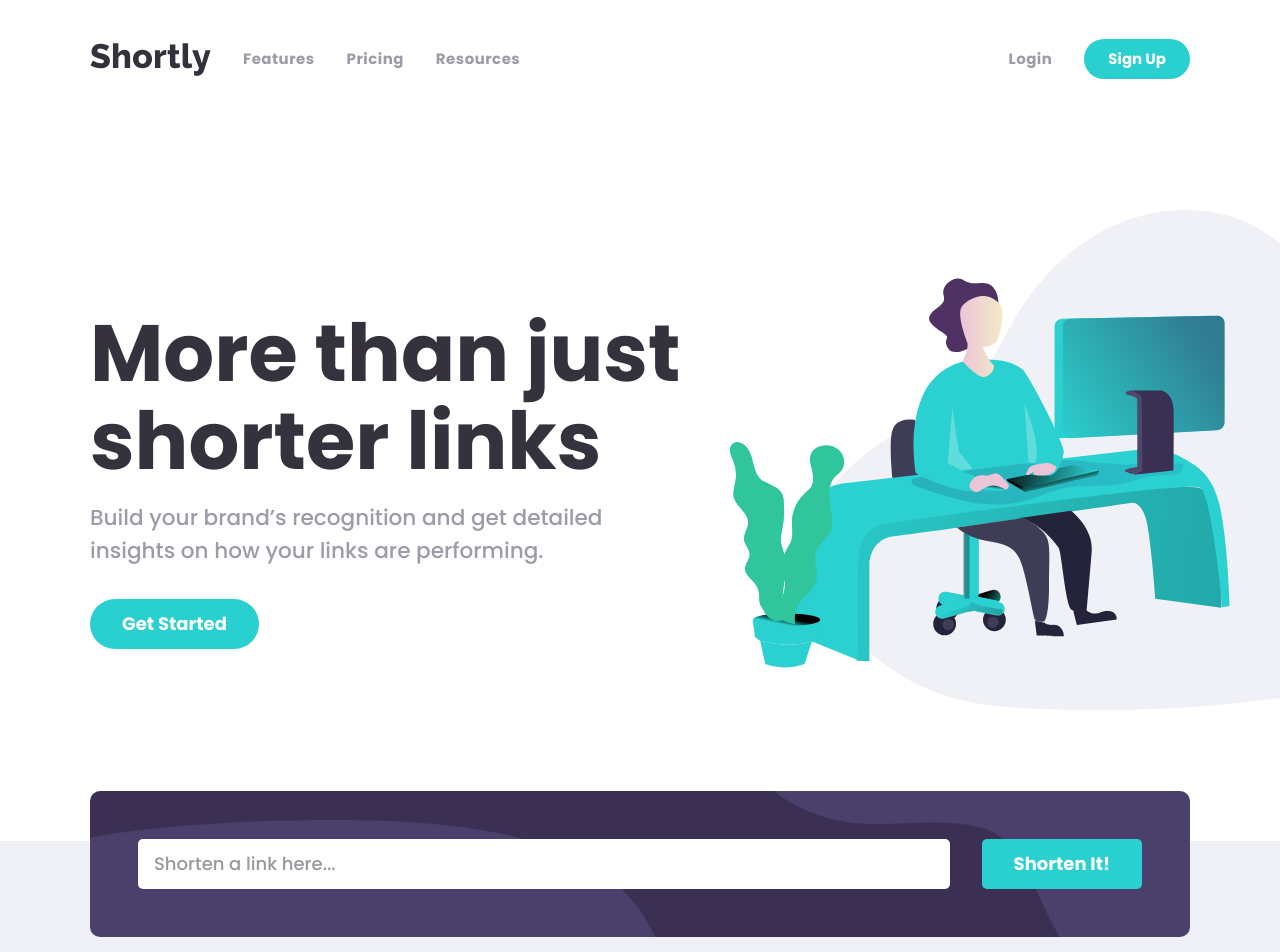
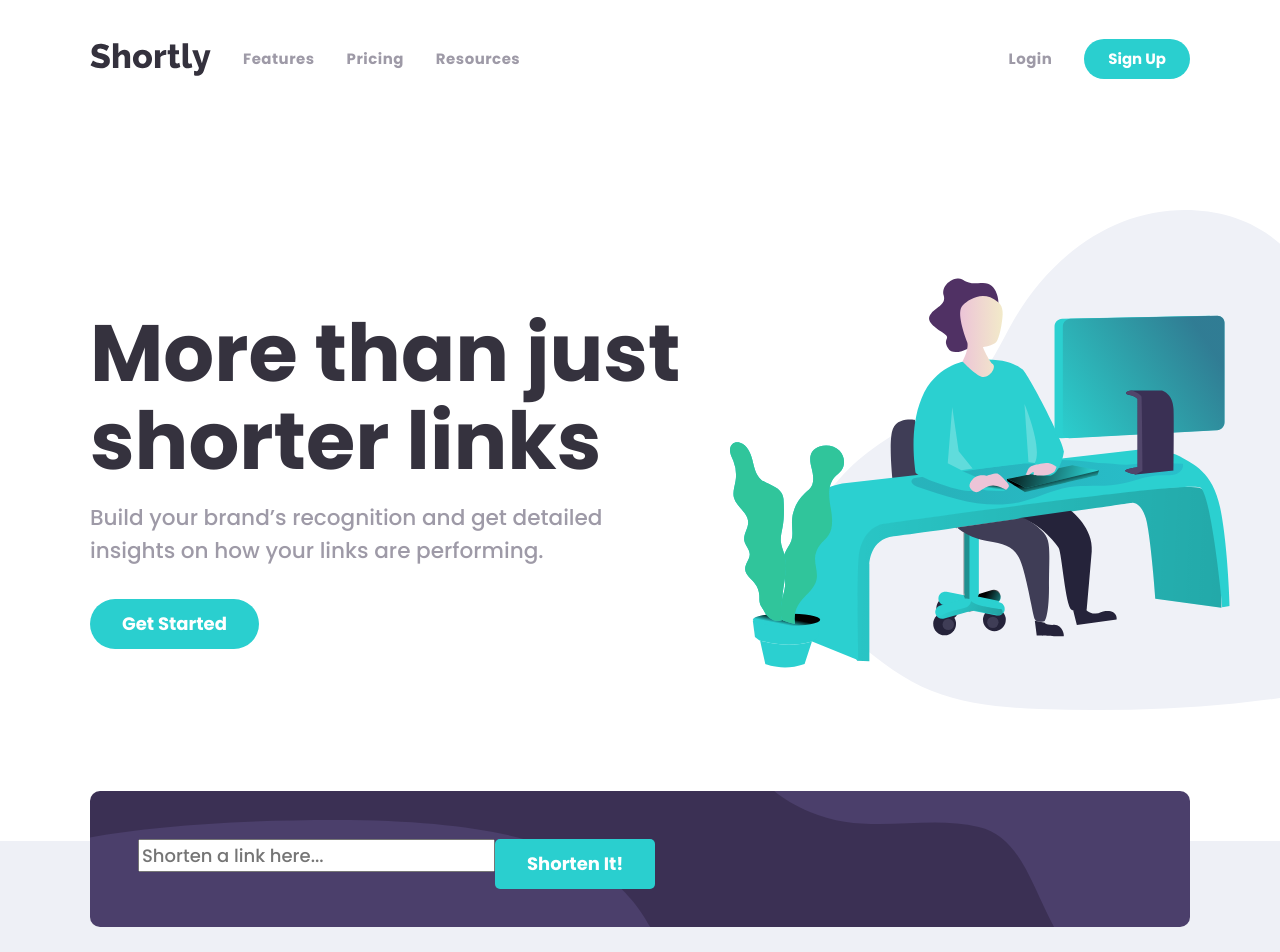
Before and after one commit to msunji/url-shortener, a React (Create React App) app: page / in a window 1280 px wide. Shown: the top 952 px of the page. Built offline with nearby package versions, Linux system fonts and the light colour scheme.

Commit message:
Add bottom margin to link list items, add error message styling

```diff
--- a/src/styles/components/Shortener.scss
+++ b/src/styles/components/Shortener.scss
@@ -7,26 +7,45 @@
   &__container {
     width: 100%;
     background: vars.$violet100 url('../../assets/img/bg-shorten-mobile.svg') no-repeat top right;
-    padding: vars.$padding-m;
+    padding: vars.$padding-m vars.$padding-m calc(vars.$padding-m - 10px) vars.$padding-m;
     border-radius: 10px;
 
     form {
       width: 100%;
       display: flex;
       flex-direction: column;
-      input {
-        outline: none;
+
+      .form__input {
         width: 100%;
-        border: none;
+        margin-bottom: 10px;
         flex: 1;
-        padding: calc(vars.$padding-s/1.4) vars.$padding-s;
-        border-radius: 5px;
-        margin-bottom: 10px;
-        color: vars.$blue-desat;
 
-        &::placeholder {
+        input {
+          outline: none;
+          border: none;
+          width: 100%;
+          padding: calc(vars.$padding-s/1.4) vars.$padding-s;
+          border-radius: 5px;
           color: vars.$blue-desat;
+          margin-bottom: 10px;
+
+          &::placeholder {
+            color: vars.$blue-desat;
+          }
         }
+      }
+
+    }
+
+    .error-msg {
+      font-weight: 500;
+      color: vars.$red;
+      opacity: 0;
+      height: 0;
+      font-size: 0.8rem;
+
+      &.active {
+        opacity: 100;
       }
     }
   }
@@ -41,6 +60,7 @@
       display: flex;
       flex-direction: column;
       align-items: stretch;
+      margin-bottom: vars.$padding-s;
 
       p {
         padding: vars.$padding-s vars.$padding-m;
@@ -70,13 +90,15 @@
     .shortener {
       &__container {
         background: vars.$violet100 url('../../assets/img/bg-shorten-desktop.svg') no-repeat;
-        padding: vars.$padding-l;
+        padding: vars.$padding-l vars.$padding-l calc(vars.$padding-l - 10px) vars.$padding-l;
 
         form {
           flex-direction: row;
-          input {
+          align-items: flex-start;
+
+          .form__input {
+            margin-bottom: 0;
             margin-right: vars.$padding-m;
-            margin-bottom: 0;
           }
         }
       }
```
